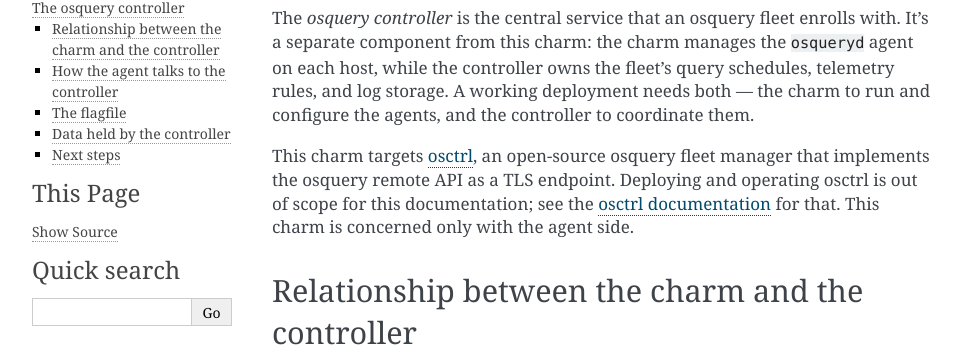
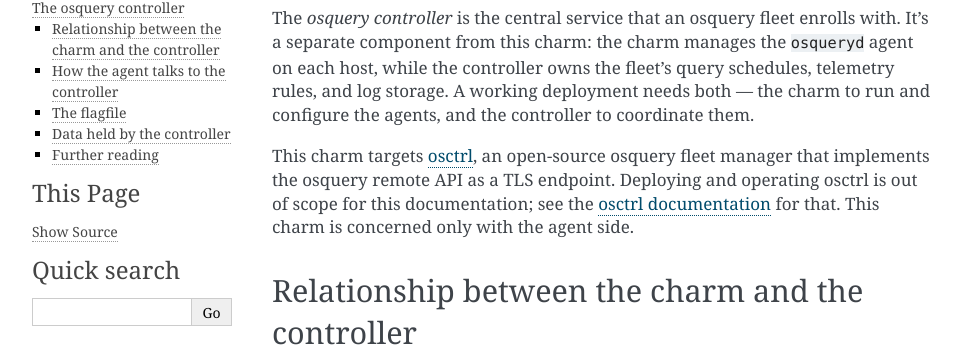
Before and after one commit to canonical/osquery-operator, a Sphinx documentation site: the page built from docs/reference/osquery-controller.rst, in a window 1280 px wide and 900 px high. Shown: the part 97-444 px from the top of the window, without its empty margins (148-1109 px from the left). Built offline with Sphinx 7.4.7, drawn with Linux system fonts in a browser that asks for light colours; comment, search, counter and statistics services are not loaded; some of the changed text lies outside the part shown.

Commit message:
apply review comment

```diff
--- a/docs/reference/osquery-controller.rst
+++ b/docs/reference/osquery-controller.rst
@@ -91,8 +91,8 @@ how osctrl stores and exposes it — nodes, scheduled query results, status logs
 and distributed-query results — see the `osctrl documentation
 <https://docs.osctrl.net/>`_.
 
-Next steps
-----------
+Further reading
+---------------
 
 - :ref:`How to enroll the agent with a controller <how_to_enroll_with_controller>`
 - :ref:`Connect the osquery agent to a controller <tutorial_advanced_deployment>`
```
